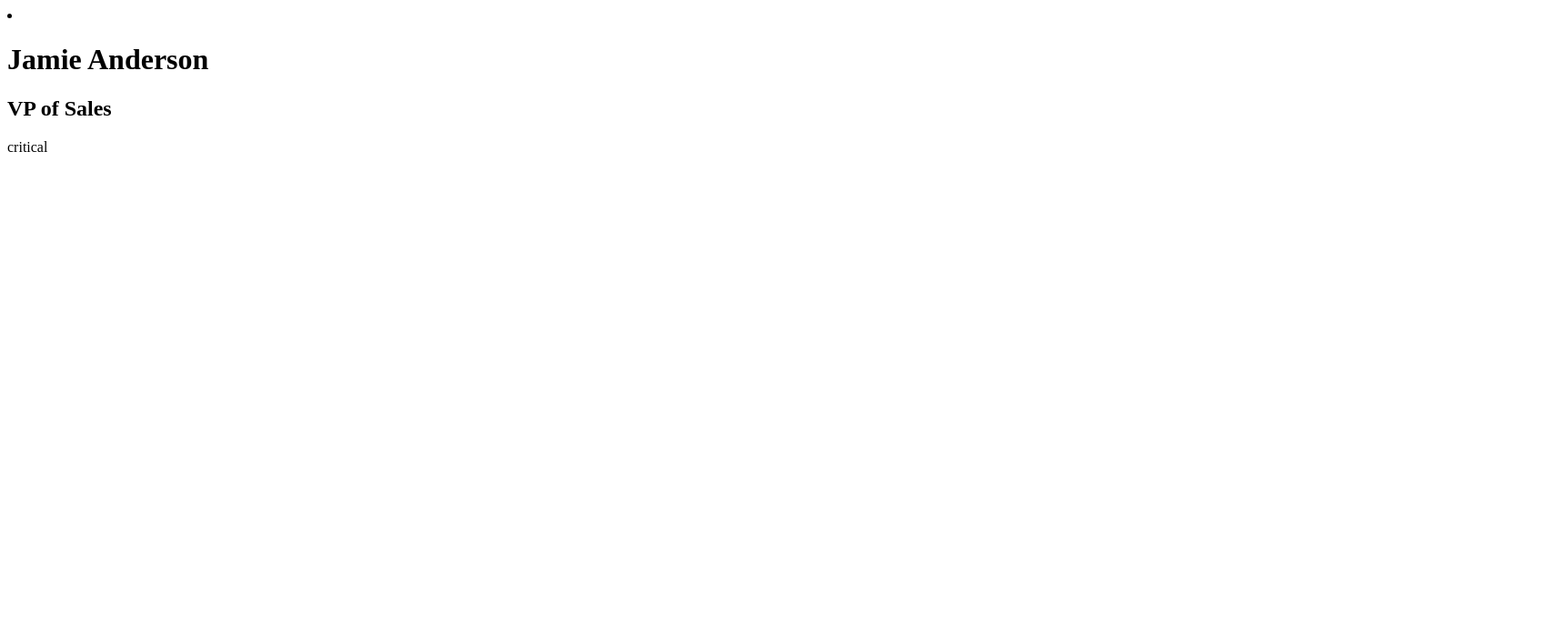
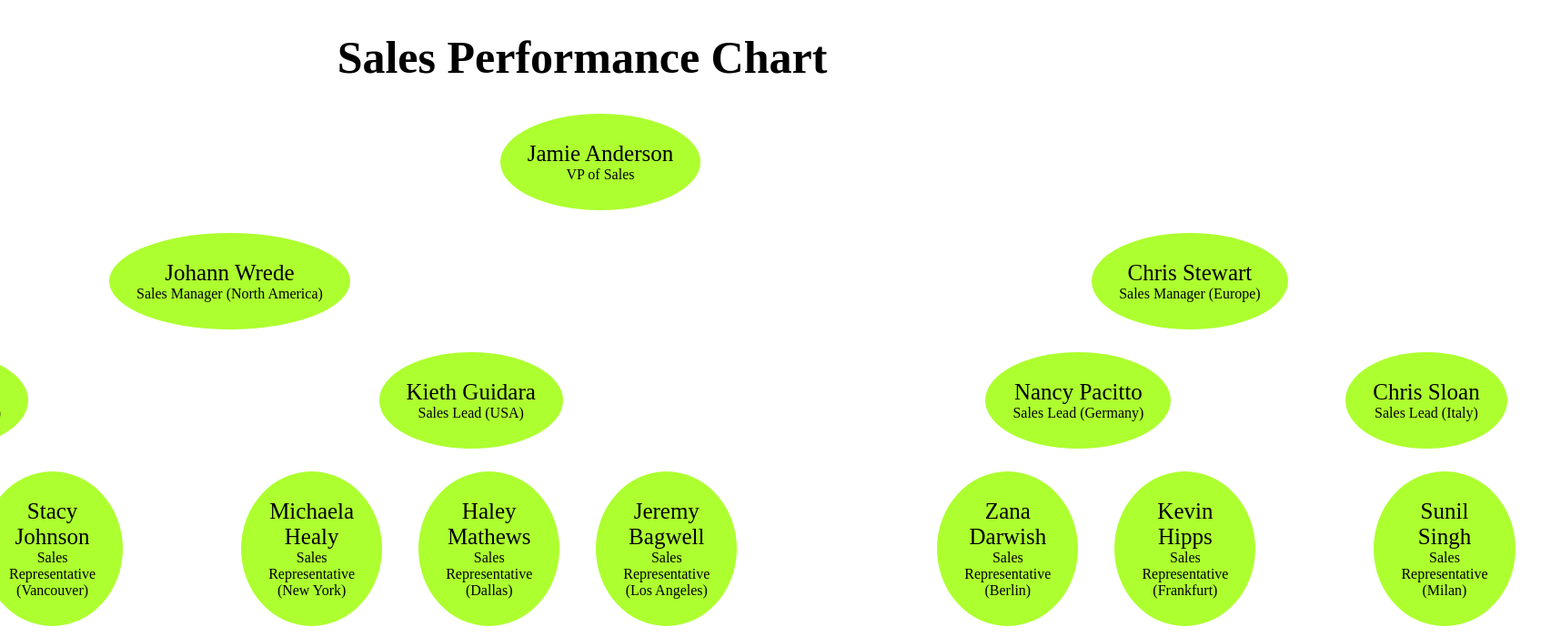
Before and after one commit to ShehzadMuhammad/UIAssignment, a React (Create React App) app in the folder hierarchychart/: page / in a window 1280 px wide. Shown: the top 700 px of the page at 91% size, 1716 px wide, since content can reach past the window. Built offline with nearby package versions, Linux system fonts and the light colour scheme.

Commit message:
Rough Flow Chart Completed

```diff
--- a/hierarchychart/src/HierarchyTree.js
+++ b/hierarchychart/src/HierarchyTree.js
@@ -1,23 +1,32 @@
 import React from "react";
 import data from "./data.json";
+import "./Tree.css";
+
+const EmployeeNode = (props) => {
+  return (
+    <>
+      {props.data.map((employee) => (
+        <ul className="tree">
+          <div className="employeeBox">
+            <span className="employeeName">{employee.name}</span>
+            <span>{employee.title}</span>
+          </div>
+          <li>
+            {employee.children?.length && (
+              <EmployeeNode data={employee.children} />
+            )}
+          </li>
+        </ul>
+      ))}
+    </>
+  );
+};
 
 export default function HierarchyTree() {
-  console.log(data);
-
   return (
-    <div>
-      <div className="tree">
-        {data.map((employee) => {
-          return (
-            <li key={employee.key} className="Employee">
-              <h1>{employee.name}</h1>
-              <h2>{employee.title}</h2>
-              <span>{employee.status}</span>
-              {/* <div>{employee.children}</div> */}
-            </li>
-          );
-        })}
-      </div>
+    <div className="org__chart">
+      <h1 className="treeTitle">Sales Performance Chart</h1>
+      <EmployeeNode data={data} />
     </div>
   );
 }
--- /dev/null
+++ b/hierarchychart/src/Tree.css
@@ -0,0 +1,48 @@
+.tree {
+  display: grid;
+  text-align: center;
+  justify-items: center;
+}
+
+.treeTitle {
+  text-align: center;
+  font-size: 50px;
+}
+
+.employeeBox {
+  background-color: greenyellow;
+  border-radius: 90%;
+  padding: 30px;
+}
+
+.employeeName {
+  display: block;
+  font-size: 25px;
+}
+
+ul {
+  justify-content: center;
+  align-items: center;
+}
+
+li {
+  list-style-type: none;
+  display: flex;
+  margin: 25px;
+}
+
+tree li::before,
+tree li::after {
+  content: "";
+  position: absolute;
+  top: 0;
+  right: 50%;
+  border-top: 1px solid #ccc;
+  width: 50%;
+  height: 20px;
+}
+tree li::after {
+  right: auto;
+  left: 50%;
+  border-left: 1px solid #ccc;
+}
```
